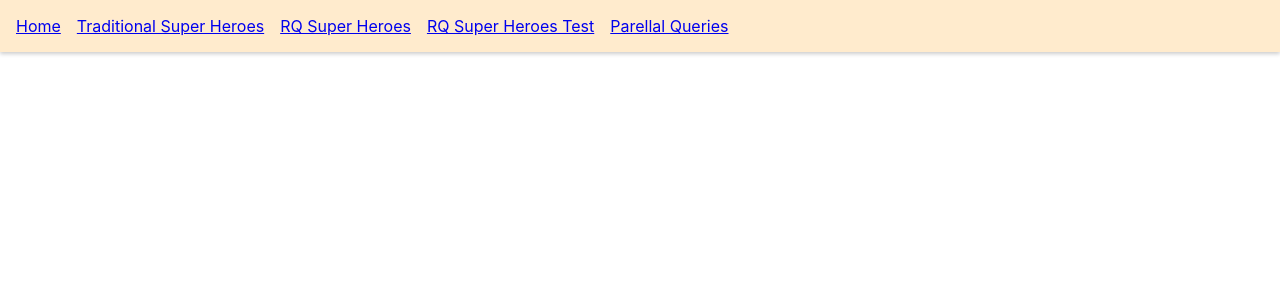
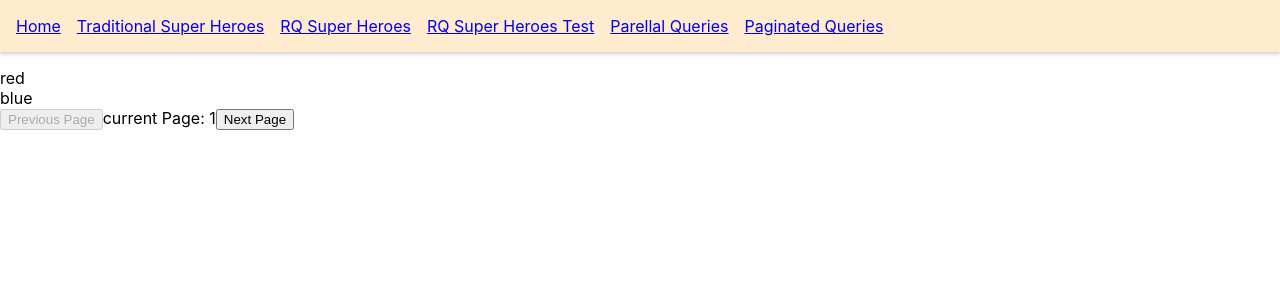
Before and after one commit to ebrahim78652/practiceRepo, a React (Create React App) app in the folder reactQuery/practice/: page /paginated-queries in a window 1280 px wide. Shown: the top 300 px of the page. Built offline with nearby package versions, Linux system fonts and the light colour scheme; data requests are answered from the project's data file.

Commit message:
react query pagianation

```diff
--- a/reactQuery/practice/db.json
+++ b/reactQuery/practice/db.json
@@ -57,6 +57,47 @@
             "id": "pewdiepie",
             "courses": ["react", "vue", "angular"]
           }
+        ],
+
+        "colors": [
+          {
+            "id": 1,
+            "color": "red"
+          },
+          {
+            "id": 2,
+            "color": "blue"
+          },
+          {
+            "id": 3,
+            "color": "orange"
+          },
+          {
+            "id": 4,
+            "color": "bleck"
+          },
+          {
+            "id": 5,
+            "color": "yellow"
+          },
+          {
+            "id": 6,
+            "color": "purple"
+          },
+          {
+            "id": 7,
+            "color": "brown"
+          },
+          {
+            "id": 8,
+            "color": "green"
+          },
+
+          {
+            "id": 9,
+            "color": "pink"
+          }
+
         ]
 
   }
--- a/reactQuery/practice/src/App.tsx
+++ b/reactQuery/practice/src/App.tsx
@@ -12,6 +12,7 @@ import HeroInfo from './Components/HeroInfo.page';
 import ParellalQueries from './Components/ParellalQueries';
 import DynamicParellalQueries from './Components/DynamicParellalQueries.page';
 import DependentQuery from './Components/DependentQuery.page';
+import PaginatedQuery from './Components/paginatedQuery';
 
 const queryClient = new QueryClient();
 
@@ -36,6 +37,9 @@ function App() {
           <li>
             <Link to='/parellal-queries'>Parellal Queries</Link>
           </li>
+          <li>
+            <Link to='/paginated-queries'>Paginated Queries</Link>
+          </li>
         </ul>
       </nav>
       <Routes>
@@ -57,6 +61,7 @@ function App() {
 
         <Route path='/dependent-query'  element = {<DependentQuery />}>  </Route>
 
+        <Route path='/paginated-queries'  element = {<PaginatedQuery />}>  </Route>
 
         <Route path='/' element = {<HomePage />}>
 
--- a/reactQuery/practice/src/Components/DependentQuery.page.tsx
+++ b/reactQuery/practice/src/Components/DependentQuery.page.tsx
@@ -32,8 +32,6 @@ const id= data?data:undefined
 console.log(data);
 const {data: random} = useQuery(["channels", data], fetchChannels, {enabled: !!id})
 
-
-
   return (
     <div>DependentQuery.page</div>
   )
--- a/reactQuery/practice/src/Components/HeroInfo.page.tsx
+++ b/reactQuery/practice/src/Components/HeroInfo.page.tsx
@@ -1,6 +1,13 @@
 import { Routes, Route, useParams } from 'react-router-dom';
 import React, { useState } from 'react'
-import { QueryClient, QueryClientProvider, useQuery } from "react-query";
+import { QueryClient, QueryClientProvider, useQuery, useQueryClient } from "react-query";
+
+type superHero= {
+  id: number,
+  "name": string,
+  "alterEgo": string
+}
+
 
 
 const fetchHeroById = async ({queryKey}:{queryKey:(number | undefined|string)[]} )=>{
@@ -16,12 +23,52 @@ const fetchHeroById = async ({queryKey}:{queryKey:(number | undefined|string)[]}
 }
 
 export default function HeroInfo() {
+  const queryClient = useQueryClient()
+  let { id } = useParams();
+  const converted= id?+id:undefined
 
-  let { id } = useParams();
-  const converted= id?+id:0
-  const {data } = useQuery(["hero_info" , converted], fetchHeroById)
 
+  const {data , isFetching, isLoading} = useQuery(["hero_info" , converted], fetchHeroById, {
+    initialData: () => {
+
+      const res : Array<superHero>|undefined = queryClient.getQueryData("superheroes_names");
+
+      console.log(res);
+     if( res ){
+      console.log("detected that it is an array");
+      const toReturn= res.find(d=>d.id===converted);
+      console.log(toReturn);
+      return toReturn
+     }
+     else{
+      return undefined;
+     }
+    },
+    initialDataUpdatedAt: () =>
+    queryClient.getQueryState("superheroes_names")?.dataUpdatedAt,
+    staleTime: 1000*30,
+
+})
+
+
+
+
+
+if(data){
   return (
     <div>{data?.name} - {data?.alterEgo}</div>
   )
 }
+
+
+  if(isLoading){
+    return <div>is Loading</div>
+  }
+
+  if(isFetching){
+    return <div>is Fetching</div>
+  }
+
+  return (<div>random </div>)
+
+}
--- a/reactQuery/practice/src/Components/RQSuperHeroes.page.tsx
+++ b/reactQuery/practice/src/Components/RQSuperHeroes.page.tsx
@@ -16,7 +16,7 @@ const selectorFunction = (data: superHero[])=>{
 }
 
 export const RQSuperHeroesPage = () => {
-  const [isEnabled, setEnabled]= useState(true);
+  const [isEnabled, setEnabled]= useState(false);
   const {isLoading, isError, error, data, refetch} = useSuperheroes(isEnabled, setEnabled, selectorFunction);
 
     if(isLoading){
--- /dev/null
+++ b/reactQuery/practice/src/Components/paginatedQuery.tsx
@@ -0,0 +1,43 @@
+import React, { useState } from 'react'
+import { QueryClient, QueryClientProvider, useQuery } from "react-query";
+type superHero= {
+    id: number,
+    "name": string,
+    "alterEgo": string
+  }
+  type key= {queryKey: (string|number)[]}
+
+  const fetchColors = async ({queryKey} : key) => {
+    const res = await fetch(`http://localhost:4000/colors?_page=${queryKey[1]}&_limit=2`);
+    if(!res.ok){
+      throw new Error("Something went wrong!");
+    }
+    return res.json();
+  };
+
+export default function PaginatedQuery() {
+
+    const [page, setPage]= useState(1);
+    const {isFetching, isLoading, isSuccess, data, isPreviousData} = useQuery(["colors", page],fetchColors, {
+        keepPreviousData: true,
+    });
+
+
+  return (
+    <>
+
+      <div>{
+        data?.map((element: {id:number, color:string})=>{return <div>{element.color}
+        </div>})}</div>
+
+        <button onClick  = {()=>{setPage(oldPageNum=>oldPageNum-1)}} disabled = {page===1}>Previous Page</button>
+        <span>current Page: {page}</span>
+        <button disabled = {isPreviousData} onClick  = {()=>{setPage(oldPageNum=>oldPageNum+1)}} >Next Page</button>
+        {isLoading? <div>Loading</div>: null}
+        {isFetching? <div>Fetching</div>: null}
+
+    </>
+
+    )
+
+}
```
